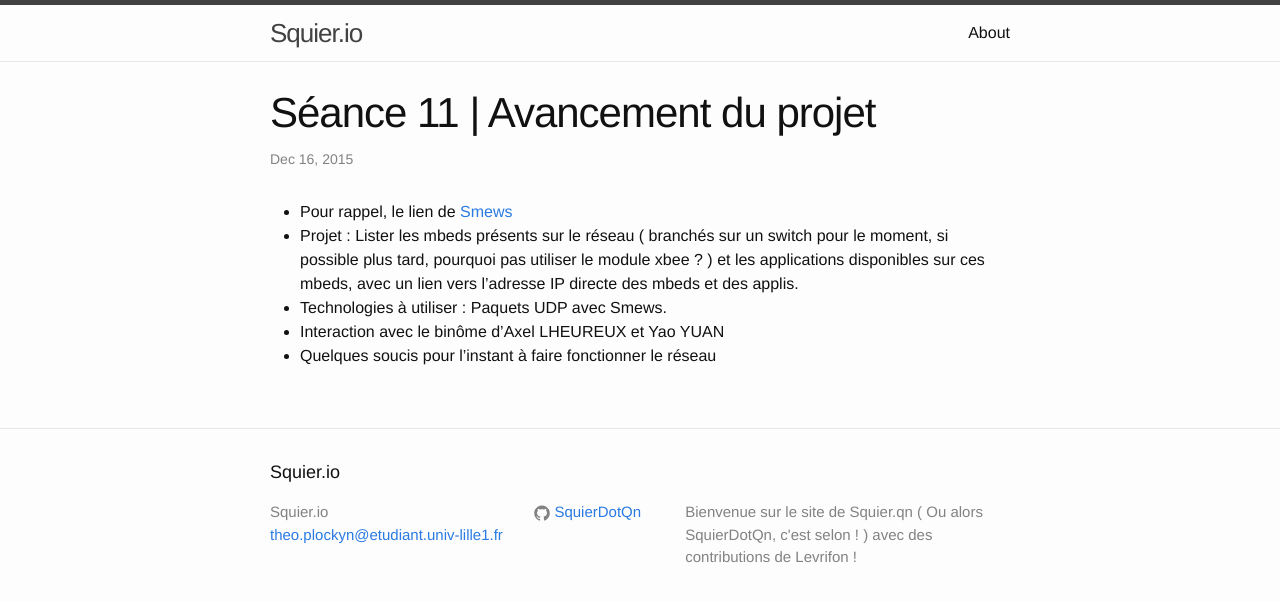
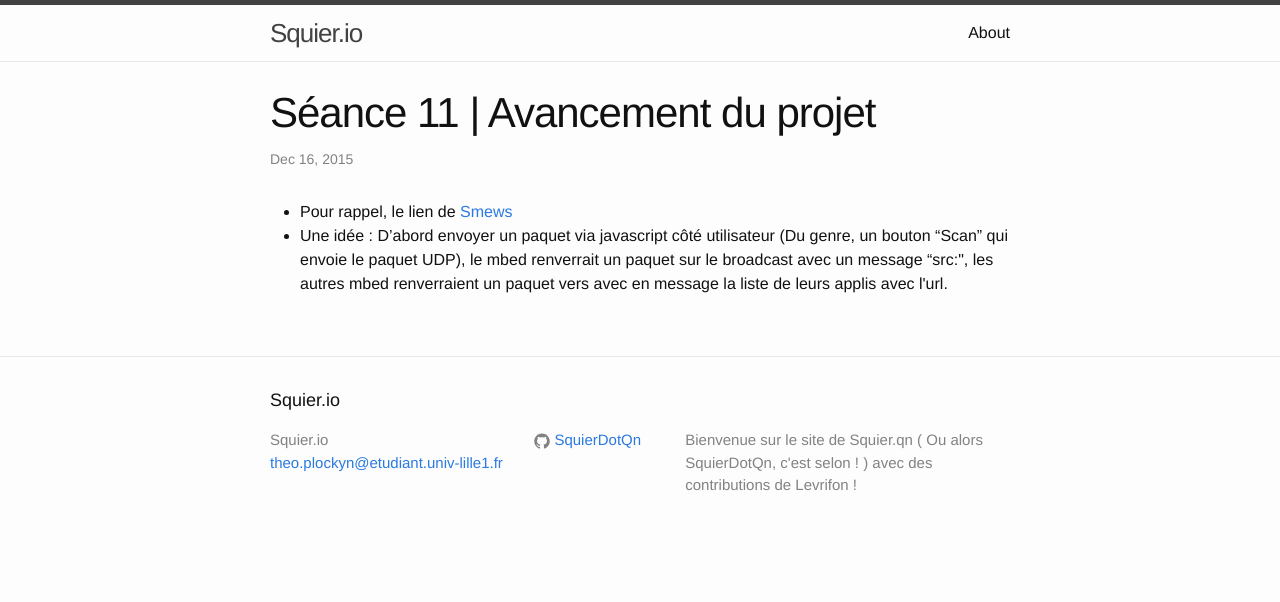
Before and after one commit to SquierDotQn/SquierDotQn.github.io, a Jekyll site: the page built from _posts/2015-12-16-seance-11.markdown, in a window 1280 px wide. Shown: the top 602 px of the page. Built offline with Jekyll 4.4.1, drawn with Linux system fonts in a browser that asks for light colours.

Commit message:
added posts

```diff
--- a/_posts/2015-12-09-seance-10.markdown
+++ b/_posts/2015-12-09-seance-10.markdown
@@ -6,8 +6,7 @@ categories: pje seance smews udp
 ---
 * Pour rappel, le lien de [Smews][smews-gh]
 * Projet : Lister les mbeds présents sur le réseau ( branchés sur un switch pour le moment, si possible plus tard, pourquoi pas utiliser le module xbee ? ) et les applications disponibles sur ces mbeds, avec un lien vers l'adresse IP directe des mbeds et des applis.
-* Technologies à utiliser : Paquets UDP avec Smews.
-* Interaction avec le binôme d'Axel LHEUREUX et Yao YUAN
+* De grosses difficultés à utiliser UDP avec Smews, nous n'arrivons à rien à part répondre à un echo via netcat.
 
 
 
--- a/_posts/2015-12-16-seance-11.markdown
+++ b/_posts/2015-12-16-seance-11.markdown
@@ -5,12 +5,9 @@ date:   2015-12-16 14:00:03
 categories: pje seance smews udp
 ---
 * Pour rappel, le lien de [Smews][smews-gh]
-* Projet : Lister les mbeds présents sur le réseau ( branchés sur un switch pour le moment, si possible plus tard, pourquoi pas utiliser le module xbee ? ) et les applications disponibles sur ces mbeds, avec un lien vers l'adresse IP directe des mbeds et des applis.
-* Technologies à utiliser : Paquets UDP avec Smews.
-* Interaction avec le binôme d'Axel LHEUREUX et Yao YUAN
-* Quelques soucis pour l'instant à faire fonctionner le réseau
+* Une idée : D'abord envoyer un paquet via javascript côté utilisateur (Du genre, un bouton "Scan" qui envoie le paquet UDP), le mbed renverrait un paquet sur le broadcast avec un message "src:<ip_mbed>", les autres mbed renverraient un paquet vers <ip_mbed> avec en message la liste de leurs applis avec l'url.
 
 
 
 
-[smews-gh]: 	https://github.com/2xs/smews
+[smews-gh]: 	https://github.com/SquierDotQn/smews
--- a/_posts/2016-01-01-utils.markdown
+++ b/_posts/2016-01-01-utils.markdown
@@ -29,4 +29,4 @@ categories: pje utils
 
 [pins]:     	https://developer.mbed.org/users/screamer/code/mbed/file/667d61c9177b/PinNames.h
 [rflpc-gh]:   	https://github.com/hauspie/rflpc
-[smews-gh]: 	https://github.com/2xs/smews
+[smews-gh]: 	https://github.com/SquierDotQn/smews
```
